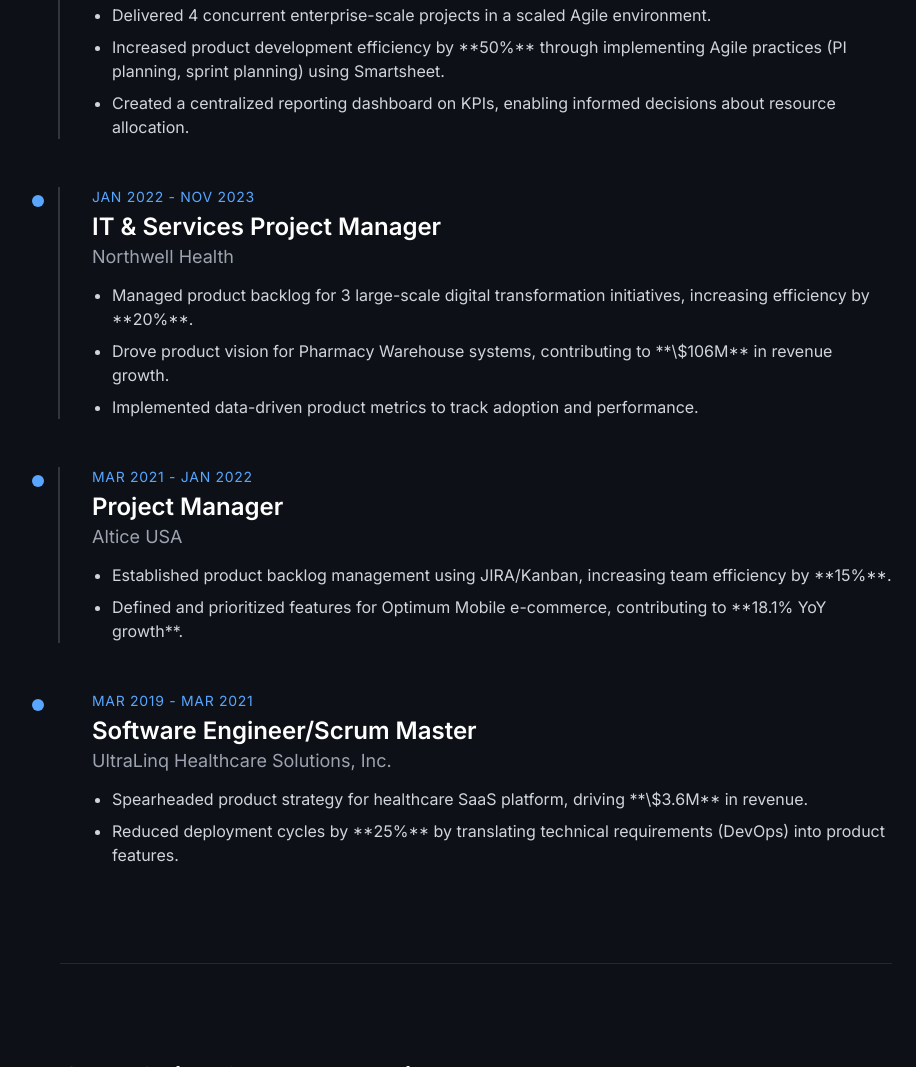
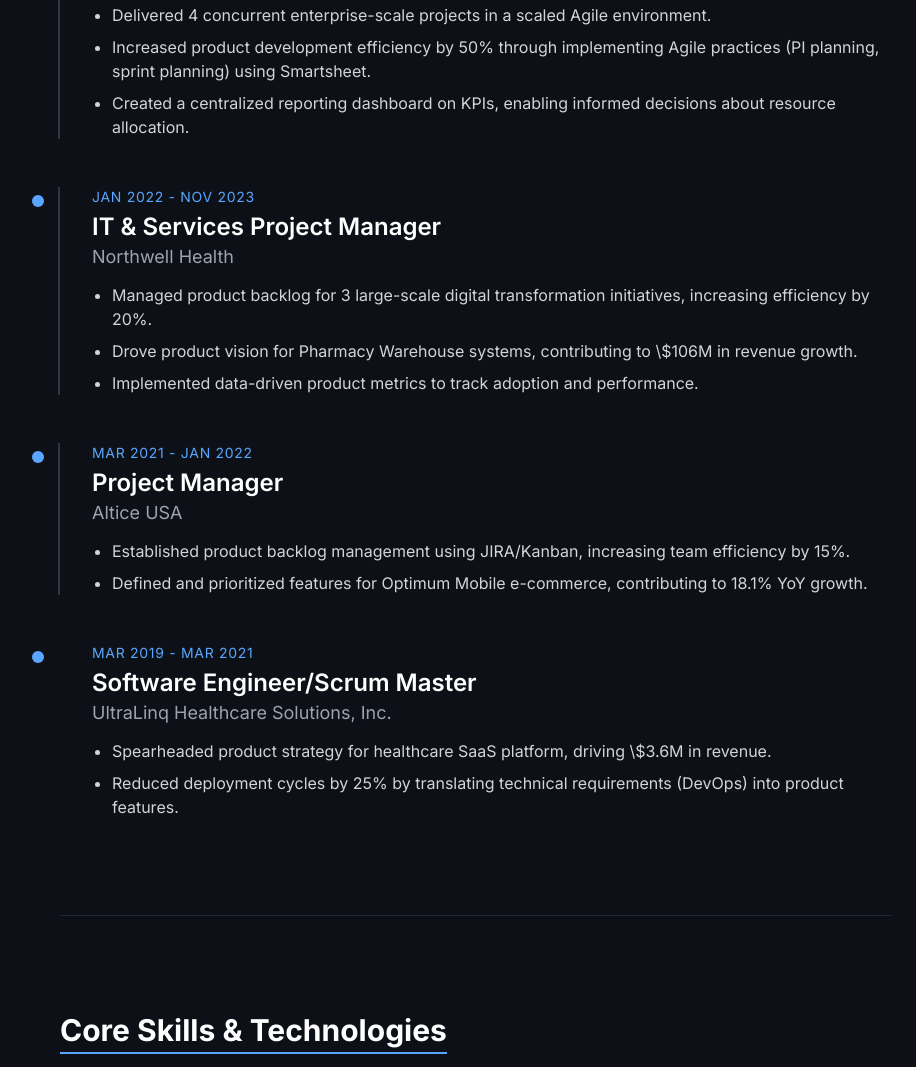
Before and after one commit to Mjunaid931/muhammad-junaid-portfolio, a plain HTML site: page index.html in a window 1280 px wide. Shown: the part 1619-2686 px from the top of the page, without its empty margins (164-1080 px from the left). Drawn offline with nearby package versions, Linux system fonts and the light colour scheme.

Commit message:
Add files via upload

```diff
--- a/index.html
+++ b/index.html
@@ -83,7 +83,7 @@
                 Agile Project & Program Manager
             </h2>
             <p class="text-xl max-w-3xl text-gray-300">
-                8+ years of experience driving **digital transformation** and delivering **enterprise-scale projects** in SaaS and B2B environments. Passionate about strategic planning, Agile leadership, and optimizing product delivery.
+                8+ years of experience driving digital transformation and delivering enterprise-scale projects in SaaS and B2B environments. Passionate about strategic planning, Agile leadership, and optimizing product delivery.
             </p>
             <div class="mt-8 flex space-x-4">
                 <a href="#experience" class="bg-[#58a6ff] hover:bg-[#4a8cd6] text-[#0d1117] font-bold py-3 px-6 rounded-lg transition duration-300 shadow-lg">
@@ -104,10 +104,10 @@
             <h3 class="text-3xl font-bold text-white mb-8 border-b-2 border-[#58a6ff] inline-block pb-1">About Me</h3>
             <div class="bg-[#161b22] p-8 rounded-xl shadow-2xl">
                 <p class="text-xl leading-relaxed text-gray-300">
-                    With over eight years of experience, I excel at bridging the gap between technical requirements and strategic business outcomes. My expertise is rooted in implementing **Agile frameworks** like SAFe, Scrum, and Kanban to boost efficiency and accelerate delivery in complex enterprise settings, resulting in measurable business growth and process optimization.
+                    With over eight years of experience, I excel at bridging the gap between technical requirements and strategic business outcomes. My expertise is rooted in implementing Agile frameworks like SAFe, Scrum, and Kanban to boost efficiency and accelerate delivery in complex enterprise settings, resulting in measurable business growth and process optimization.
                 </p>
                 <p class="text-xl leading-relaxed text-gray-300 mt-4">
-                    I thrive on leading **cross-functional teams**, focusing on change management, and leveraging data-driven insights through tools like Jira, ServiceNow, and Datadog. I am committed to mentorship, strategic planning, and ensuring every project aligns perfectly with the overarching product vision and business goals.
+                    I thrive on leading cross-functional teams, focusing on change management, and leveraging data-driven insights through tools like Jira, ServiceNow, and Datadog. I am committed to mentorship, strategic planning, and ensuring every project aligns perfectly with the overarching product vision and business goals.
                 </p>
             </div>
         </section>
@@ -128,7 +128,7 @@
                     <p class="text-lg text-gray-400 mb-3">University of Maryland Medical System</p>
                     <ul class="list-disc list-outside space-y-2 text-gray-300 ml-5">
                         <li>Delivered 4 concurrent enterprise-scale projects in a scaled Agile environment.</li>
-                        <li>Increased product development efficiency by **50%** through implementing Agile practices (PI planning, sprint planning) using Smartsheet.</li>
+                        <li>Increased product development efficiency by 50% through implementing Agile practices (PI planning, sprint planning) using Smartsheet.</li>
                         <li>Created a centralized reporting dashboard on KPIs, enabling informed decisions about resource allocation.</li>
                     </ul>
                 </div>
@@ -140,8 +140,8 @@
                     <h4 class="text-2xl font-semibold text-white mt-1">IT & Services Project Manager</h4>
                     <p class="text-lg text-gray-400 mb-3">Northwell Health</p>
                     <ul class="list-disc list-outside space-y-2 text-gray-300 ml-5">
-                        <li>Managed product backlog for 3 large-scale digital transformation initiatives, increasing efficiency by **20%**.</li>
-                        <li>Drove product vision for Pharmacy Warehouse systems, contributing to **\$106M** in revenue growth.</li>
+                        <li>Managed product backlog for 3 large-scale digital transformation initiatives, increasing efficiency by 20%.</li>
+                        <li>Drove product vision for Pharmacy Warehouse systems, contributing to \$106M in revenue growth.</li>
                         <li>Implemented data-driven product metrics to track adoption and performance.</li>
                     </ul>
                 </div>
@@ -153,8 +153,8 @@
                     <h4 class="text-2xl font-semibold text-white mt-1">Project Manager</h4>
                     <p class="text-lg text-gray-400 mb-3">Altice USA</p>
                     <ul class="list-disc list-outside space-y-2 text-gray-300 ml-5">
-                        <li>Established product backlog management using JIRA/Kanban, increasing team efficiency by **15%**.</li>
-                        <li>Defined and prioritized features for Optimum Mobile e-commerce, contributing to **18.1% YoY growth**.</li>
+                        <li>Established product backlog management using JIRA/Kanban, increasing team efficiency by 15%.</li>
+                        <li>Defined and prioritized features for Optimum Mobile e-commerce, contributing to 18.1% YoY growth.</li>
                     </ul>
                 </div>
 
@@ -165,8 +165,8 @@
                     <h4 class="text-2xl font-semibold text-white mt-1">Software Engineer/Scrum Master</h4>
                     <p class="text-lg text-gray-400 mb-3">UltraLinq Healthcare Solutions, Inc.</p>
                     <ul class="list-disc list-outside space-y-2 text-gray-300 ml-5">
-                        <li>Spearheaded product strategy for healthcare SaaS platform, driving **\$3.6M** in revenue.</li>
-                        <li>Reduced deployment cycles by **25%** by translating technical requirements (DevOps) into product features.</li>
+                        <li>Spearheaded product strategy for healthcare SaaS platform, driving \$3.6M in revenue.</li>
+                        <li>Reduced deployment cycles by 25% by translating technical requirements (DevOps) into product features.</li>
                     </ul>
                 </div>
 
```
